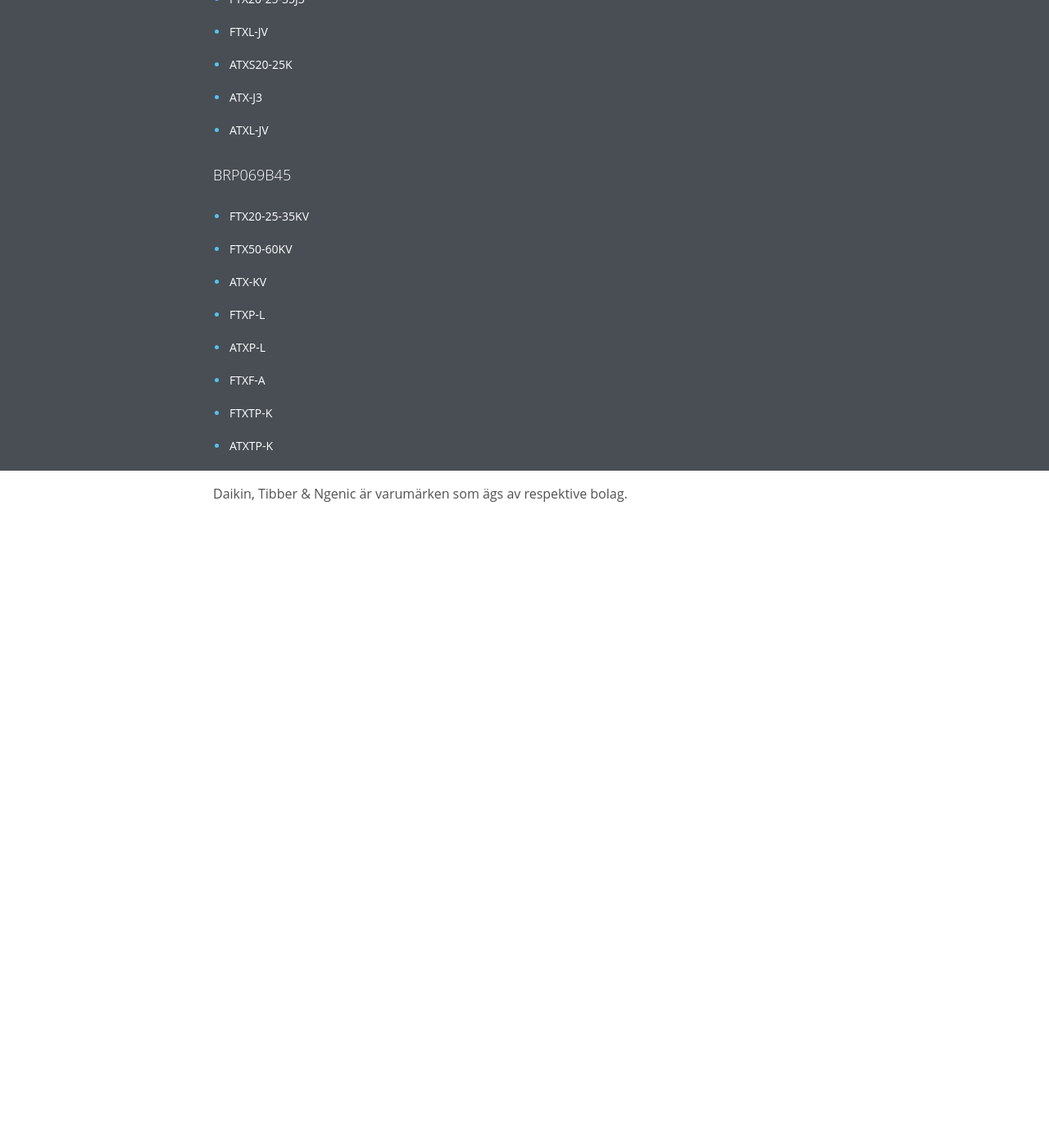
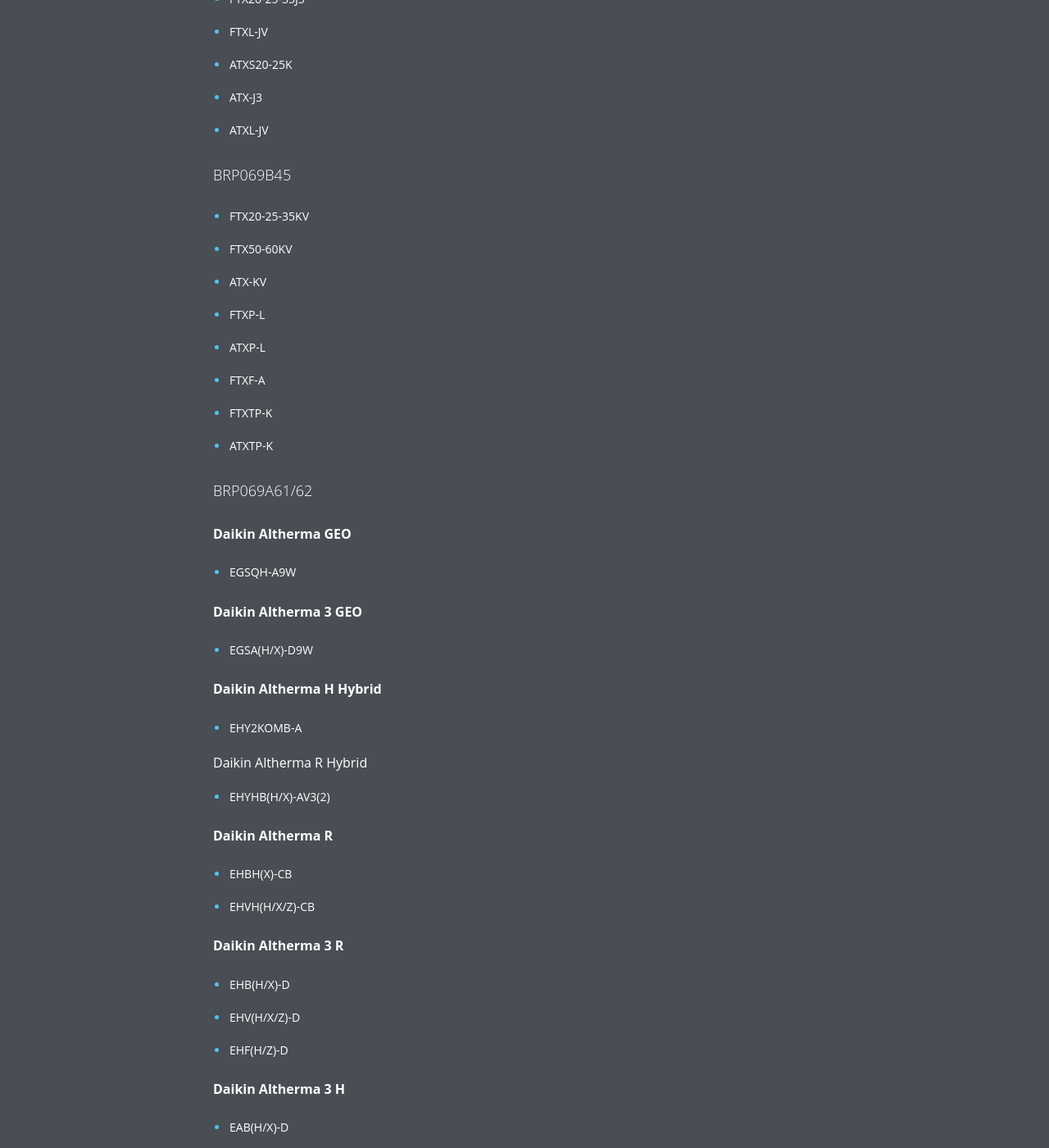
Before and after one commit to ptz0n/ptz0n.github.io, a Jekyll site: the page docs/daikin-smart/index.html, which Jekyll copies as it is, in a window 1280 px wide and 1400 px high, scrolled down 3457 px. Shown: the whole window at 82% size. Built offline with Jekyll 4.4.1, drawn with Linux system fonts in a browser that asks for light colours; before the commit the page ends 4087 px from its top, so only the background shows below that; some of the changed text lies outside the part shown.

Commit message:
Add missing supported devices

```diff
--- a/docs/daikin-smart/index.html
+++ b/docs/daikin-smart/index.html
@@ -61,6 +61,7 @@
       <p>Verifiera genom att fjärrstyra din värmepump med Daikins mobilapp ONECTA (tidigare Residential Controller).</p>
 
       <h3>WLAN-adapter inbyggt i enheten</h3>
+
       <ul>
         <li>CTXA-AW</li>
         <li>CTXA-BS</li>
@@ -85,6 +86,7 @@
       </ul>
 
       <h3>BRP069A81</h3>
+
       <ul>
         <li>FCAHG-G</li>
         <li>FCAG-A</li>
@@ -101,6 +103,7 @@
       </ul>
 
       <h3>BRP069B41</h3>
+
       <ul>
         <li>FTXM-M</li>
         <li>CTXM-M</li>
@@ -112,9 +115,11 @@
         <li>FTXJ-MW *</li>
         <li>FTXJ-MS *</li>
       </ul>
+
       <p>* styrenhet, medföljer enheten</p>
 
       <h3>BRP069B42</h3>
+
       <ul>
         <li>FTXZ-N</li>
         <li>FTXS35-42-50K</li>
@@ -130,6 +135,7 @@
       </ul>
 
       <h3>BRP069B43</h3>
+
       <ul>
         <li>CTXS15-35K</li>
         <li>FTXS20-25K</li>
@@ -141,6 +147,7 @@
       </ul>
 
       <h3>BRP069B45</h3>
+
       <ul>
         <li>FTX20-25-35KV</li>
         <li>FTX50-60KV</li>
@@ -151,8 +158,96 @@
         <li>FTXTP-K</li>
         <li>ATXTP-K</li>
       </ul>
+
+      <h3>BRP069A61/62</h3>
+
+      <h4>Daikin Altherma GEO</h4>
+
+      <ul>
+        <li>EGSQH-A9W</li>
+      </ul>
+
+      <h4>Daikin Altherma 3 GEO</h4>
+
+      <ul>
+        <li>EGSA(H/X)-D9W</li>
+      </ul>
+
+      <h4>Daikin Altherma H Hybrid</h4>
+
+      <ul>
+        <li>EHY2KOMB-A</li>
+      </ul>
+
+      <p>Daikin Altherma R Hybrid</p>
+
+      <ul>
+        <li>EHYHB(H/X)-AV3(2)</li>
+      </ul>
+
+      <h4>Daikin Altherma R</h4>
+
+      <ul>
+        <li>EHBH(X)-CB</li>
+        <li>EHVH(H/X/Z)-CB</li>
+      </ul>
+
+      <h4>Daikin Altherma 3 R</h4>
+
+      <ul>
+        <li>EHB(H/X)-D</li>
+        <li>EHV(H/X/Z)-D</li>
+        <li>EHF(H/Z)-D</li>
+      </ul>
+
+      <h4>Daikin Altherma 3 H</h4>
+
+      <ul>
+        <li>EAB(H/X)-D</li>
+        <li>EAV(H/X/Z)-D</li>
+      </ul>
+
+      <h4>Daikin Altherma 3 H HT</h4>
+
+      <ul>
+        <li>ETB(H/X)-D</li>
+        <li>ETV(H/X/Z)-D</li>
+      </ul>
+
+      <h4>Daikin Altherma M</h4>
+
+      <ul>
+        <li>EBLQ-CV3</li>
+        <li>EDLQ-CV3</li>
+      </ul>
+
+      <h3>BRP069A71</h3>
+
+      <h4>Daikin Altherma 3 R (tillval)</h4>
+
+      <ul>
+        <li>EHB(H/X)-E</li>
+        <li>EHV(H/X/Z)-E</li>
+      </ul>
+
+      <h3>BRP069A78</h3>
+
+      <h4>Daikin Altherma 3 R</h4>
+
+      <ul>
+        <li>EHB(H/X)-E</li>
+        <li>EHV(H/X/Z)-E</li>
+      </ul>
+
+      <h4>Daikin Altherma 3 M (tillval)</h4>
+
+      <ul>
+        <li>EBLA09-16D(3)V3/W1</li>
+        <li>EDLA09-16D(3)V3/W1</li>
+      </ul>
     </div>
   </section>
+
   <div class="wrapper">
     <p>Daikin, Tibber & Ngenic är varumärken som ägs av respektive bolag.</p>
   </div>
```
Lines whose indentation alone changed are shown as unchanged.
